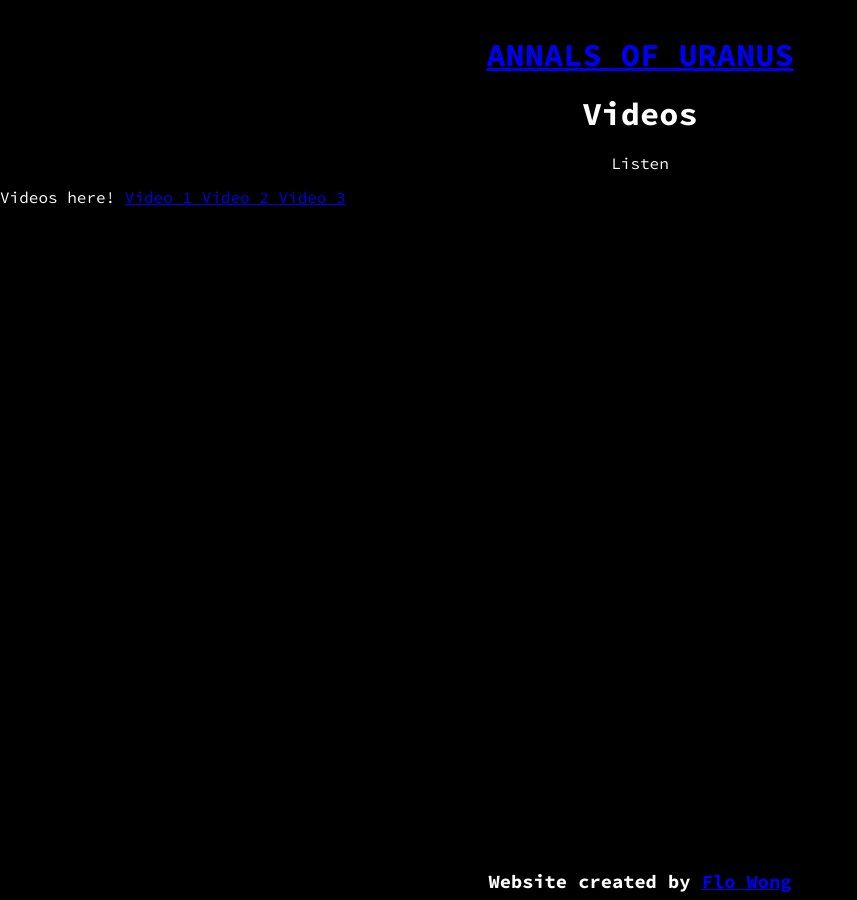
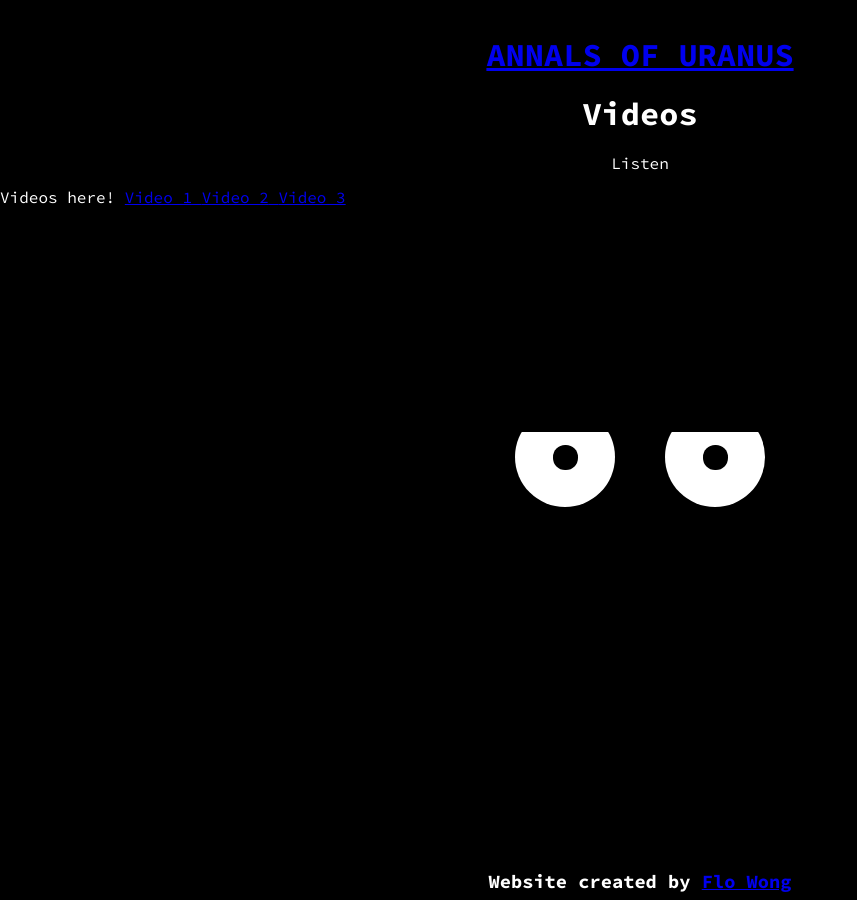
Before and after one commit to theflowong/annals-of-uranus-website, a Jekyll site: the page built from videos.html, in a window 1280 px wide. Shown: the whole page, without its empty margins (0-857 px from the left). Built offline with Jekyll 4.4.1, drawn with Linux system fonts in a browser that asks for light colours.

Commit message:
add eyes CSS

```diff
--- /dev/null
+++ b/_includes/eyes.html
@@ -0,0 +1,35 @@
+<div id="hitarea">
+    <div id="a-1" class="hitbox"></div>
+    <div id="a-2" class="hitbox"></div>
+    <div id="a-3" class="hitbox"></div>
+    <div id="a-4" class="hitbox"></div>
+    <div id="a-5" class="hitbox"></div>
+    <div id="b-1" class="hitbox"></div>
+    <div id="b-2" class="hitbox"></div>
+    <div id="b-3" class="hitbox"></div>
+    <div id="b-4" class="hitbox"></div>
+    <div id="b-5" class="hitbox"></div>
+    <div id="c-1" class="hitbox"></div>
+    <div id="c-2" class="hitbox"></div>
+    <div id="c-3" class="hitbox"></div>
+    <div id="c-4" class="hitbox"></div>
+    <div id="c-5" class="hitbox"></div>
+    <div id="d-1" class="hitbox"></div>
+    <div id="d-2" class="hitbox"></div>
+    <div id="d-3" class="hitbox"></div>
+    <div id="d-4" class="hitbox"></div>
+    <div id="d-5" class="hitbox"></div>
+    <div id="e-1" class="hitbox"></div>
+    <div id="e-2" class="hitbox"></div>
+    <div id="e-3" class="hitbox"></div>
+    <div id="e-4" class="hitbox"></div>
+    <div id="e-5" class="hitbox"></div>
+    <div class="eye">
+      <div class="pupil"></div>
+    </div>
+    <div class="eye">
+      <div class="pupil"></div>
+    </div>
+    <div class="eyelid"></div>
+    <div class="eyelid"></div>
+</div>
--- a/_sass/components/_eyes.scss
+++ b/_sass/components/_eyes.scss
@@ -0,0 +1,220 @@
+#hitarea{
+  position:absolute;
+  left:50%;
+  margin-left:-250px;
+  width:500px;
+  height:500px;
+}
+
+.hitbox{
+    width:100px;
+    height:100px;
+    float:left;
+}
+
+/* eyes */
+
+.eye{
+  position:absolute;
+  width:100px;
+  height:100px;
+  background: #fff;
+  border-radius:50px;
+  left:25%;
+  top: 40%;
+  pointer-events: none;
+}
+
+.eye+.eye{
+    left: 55%;
+}
+
+.pupil{
+  position:relative;
+  width:25px;
+  height:25px;
+  background:#000;
+  border-radius:12px;
+  left:50%;
+  top:50%;
+  margin:-12px 0 0 -12px;
+  -webkit-transition: all .5s ease;
+}
+
+.eyelid{
+    width:150px;
+    height: 100px;
+    position:absolute;
+    left:20%;
+    top: 25%;
+    pointer-events: none;
+    background: #000;
+  -webkit-animation-name:             blink;
+  -webkit-animation-duration:         4.5s;
+  -webkit-animation-iteration-count:  infinite;
+  -webkit-animation-timing-function:  linear;
+  -webkit-animation-direction:        alternate;
+  -webkit-animation-delay: 2s;
+  -webkit-transition: all .5s ease;
+
+}
+
+.eyelid+.eyelid{
+    left: 50%;
+}
+
+/* Blinking eyes */
+@-webkit-keyframes blink{
+  0%{
+    top:25%;
+  }
+ 95%{
+    top:25%;
+  }
+  100%{
+    top:40%;
+  }
+}
+
+/* hover events */
+
+/* eye lids */
+.hitbox:hover ~ .eyelid{
+    -webkit-transform: rotate(-10deg);
+}
+.hitbox:hover ~ .eyelid:nth-of-type(2n+1){
+    -webkit-transform: rotate(10deg);
+}
+#c-3:hover ~ .eyelid{
+    -webkit-transform: rotate(15deg);
+}
+#c-3:hover ~ .eyelid:nth-of-type(2n+1) {
+    -webkit-transform: rotate(-15deg);
+}
+
+/* pupils */
+
+#a-1:hover ~ .eye > .pupil{
+    -webkit-transform: rotate(60deg) translate(-30px);
+}
+
+#a-2:hover ~ .eye > .pupil{
+    -webkit-transform: rotate(80deg) translate(-30px);
+}
+
+#a-3:hover ~ .eye > .pupil{
+    -webkit-transform: rotate(90deg) translate(-30px);
+}
+
+#a-4:hover ~ .eye > .pupil{
+    -webkit-transform: rotate(100deg) translate(-30px);
+}
+
+#a-5:hover ~ .eye > .pupil{
+    -webkit-transform: rotate(120deg) translate(-30px);
+}
+
+#b-1:hover ~ .eye > .pupil{
+    -webkit-transform: rotate(50deg) translate(-25px);
+}
+
+#b-2:hover ~ .eye > .pupil{
+    -webkit-transform: rotate(70deg) translate(-25px);
+}
+
+#b-3:hover ~ .eye > .pupil{
+    -webkit-transform: rotate(100deg) translate(-25px);
+}
+
+#b-3:hover ~ .eye:nth-of-type(2n+1) > .pupil {
+    -webkit-transform: rotate(80deg) translate(-25px);
+}
+
+#b-4:hover ~ .eye > .pupil{
+    -webkit-transform: rotate(110deg) translate(-25px);
+}
+
+#b-5:hover ~ .eye > .pupil{
+    -webkit-transform: rotate(130deg) translate(-25px);
+}
+
+#c-1:hover ~ .eye > .pupil{
+    -webkit-transform: rotate(0deg) translate(-25px);
+}
+
+#c-2:hover ~ .eye > .pupil{
+    -webkit-transform: rotate(0deg) translate(-10px);
+}
+
+#c-3:hover ~ .eye > .pupil{
+    background: red;
+    -webkit-transform: rotate(180deg) translate(-25px);
+}
+
+#c-3:hover ~ .eye:nth-of-type(2n+1) > .pupil {
+    -webkit-transform: rotate(0deg) translate(-25px);
+}
+
+#c-4:hover ~ .eye > .pupil{
+    -webkit-transform: rotate(180deg) translate(-10px);
+}
+
+#c-5:hover ~ .eye > .pupil{
+    -webkit-transform: rotate(180deg) translate(-25px);
+}
+
+#d-1:hover ~ .eye > .pupil{
+    -webkit-transform: rotate(-40deg) translate(-25px);
+}
+
+#d-2:hover ~ .eye > .pupil{
+    -webkit-transform: rotate(-60deg) translate(-25px);
+}
+
+#d-3:hover ~ .eye > .pupil{
+    -webkit-transform: rotate(-120deg) translate(-25px);
+}
+
+#d-3:hover ~ .eye:nth-of-type(2n+1) > .pupil {
+    -webkit-transform: rotate(-60deg) translate(-25px);
+}
+
+#d-4:hover ~ .eye > .pupil{
+    -webkit-transform: rotate(-130deg) translate(-25px);
+}
+
+#d-4:hover ~ .eye:nth-of-type(2n+1) > .pupil{
+    -webkit-transform: rotate(-100deg) translate(-25px);
+}
+
+#d-5:hover ~ .eye > .pupil{
+    -webkit-transform: rotate(-140deg) translate(-25px);
+}
+
+#e-1:hover ~ .eye > .pupil{
+    -webkit-transform: rotate(-40deg) translate(-30px);
+}
+
+#e-2:hover ~ .eye > .pupil{
+    -webkit-transform: rotate(-60deg) translate(-30px);
+}
+
+#e-3:hover ~ .eye > .pupil{
+    -webkit-transform: rotate(-120deg) translate(-30px);
+}
+
+#e-3:hover ~ .eye:nth-of-type(2n+1) > .pupil {
+    -webkit-transform: rotate(-60deg) translate(-30px);
+}
+
+#e-4:hover ~ .eye > .pupil{
+    -webkit-transform: rotate(-130deg) translate(-30px);
+}
+
+#e-4:hover ~ .eye:nth-of-type(2n+1) > .pupil{
+    -webkit-transform: rotate(-100deg) translate(-30px);
+}
+
+#e-5:hover ~ .eye > .pupil{
+    -webkit-transform: rotate(-140deg) translate(-30px);
+}
--- a/videos.html
+++ b/videos.html
@@ -7,6 +7,7 @@ custom_css: videos
 
 Videos here!
 
+{% include eyes.html %}
 
     <a href="#">
       <eye id="eye-1">Video 1</eye>
```
